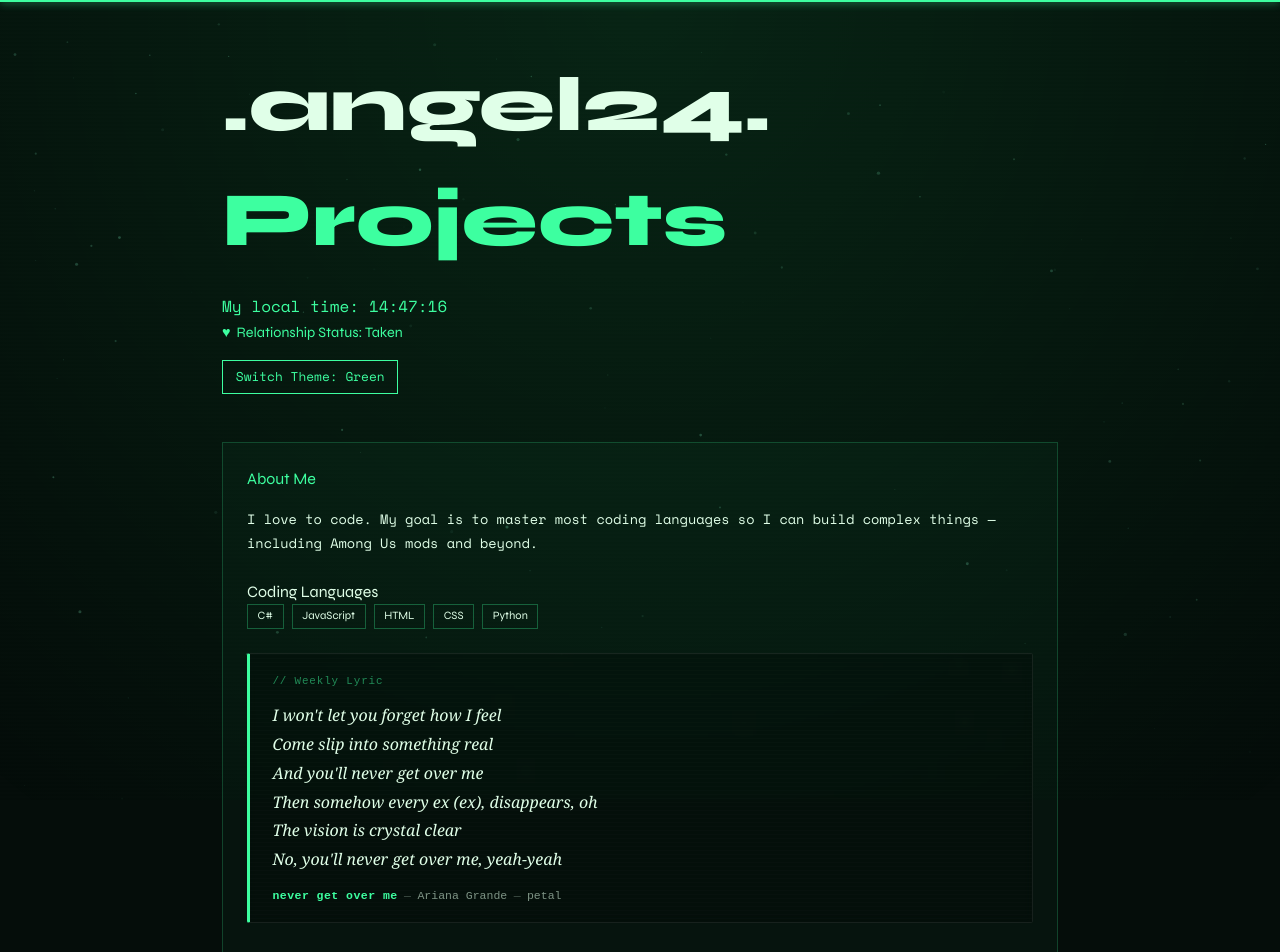
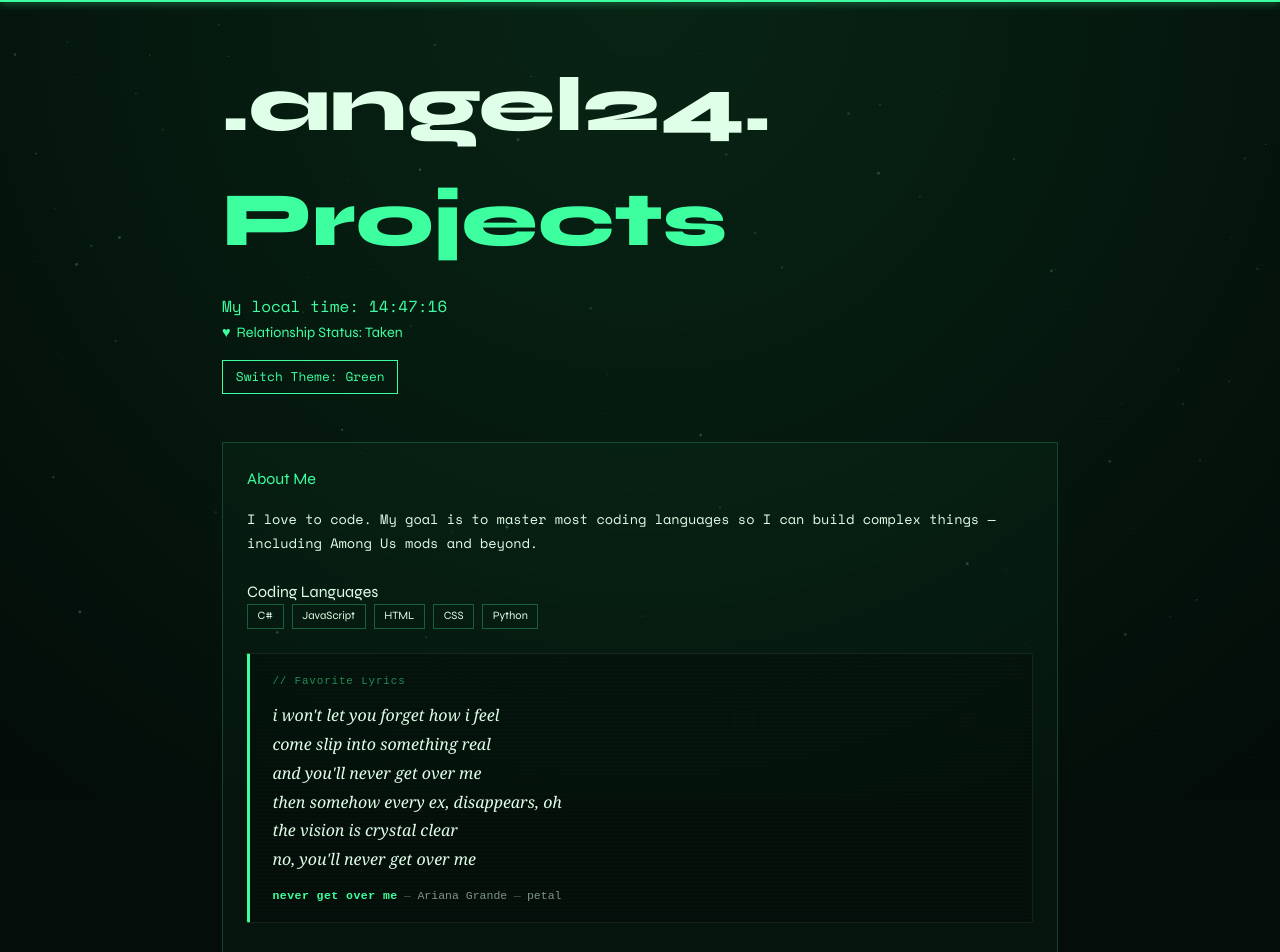
Before and after one commit to andries659/portfolio, a React (Vite) app: page / in a window 1280 px wide. Shown: the top 952 px of the page. Built offline with nearby package versions, Linux system fonts and the light colour scheme; no server answers.

Commit message:
Update weekly lyric lines and label text

```diff
--- a/src/components/WeeklyLyric.jsx
+++ b/src/components/WeeklyLyric.jsx
@@ -3,12 +3,12 @@ import React, { useEffect, useState } from 'react';
 // ===== Update this whenever you want to change the weekly lyric =====
 const LYRIC = {
   lines: [
-    'I won\'t let you forget how I feel',
-    'Come slip into something real',
-    'And you\'ll never get over me',
-    'Then somehow every ex (ex), disappears, oh',
-    'The vision is crystal clear',
-    'No, you\'ll never get over me, yeah-yeah'
+    'i won\'t let you forget how i feel',
+    'come slip into something real',
+    'and you\'ll never get over me',
+    'then somehow every ex, disappears, oh',
+    'the vision is crystal clear',
+    'no, you\'ll never get over me'
   ],
   song: 'never get over me',
   artist: 'Ariana Grande',
@@ -29,7 +29,7 @@ export default function WeeklyLyric() {
 
   return (
     <div className="weekly-lyric-block">
-      <p className="weekly-lyric-label">// Weekly Lyric</p>
+      <p className="weekly-lyric-label">// Favorite Lyrics</p>
 
       <div className="weekly-lyric-lines">
         {LYRIC.lines.map((line, i) => (
```
